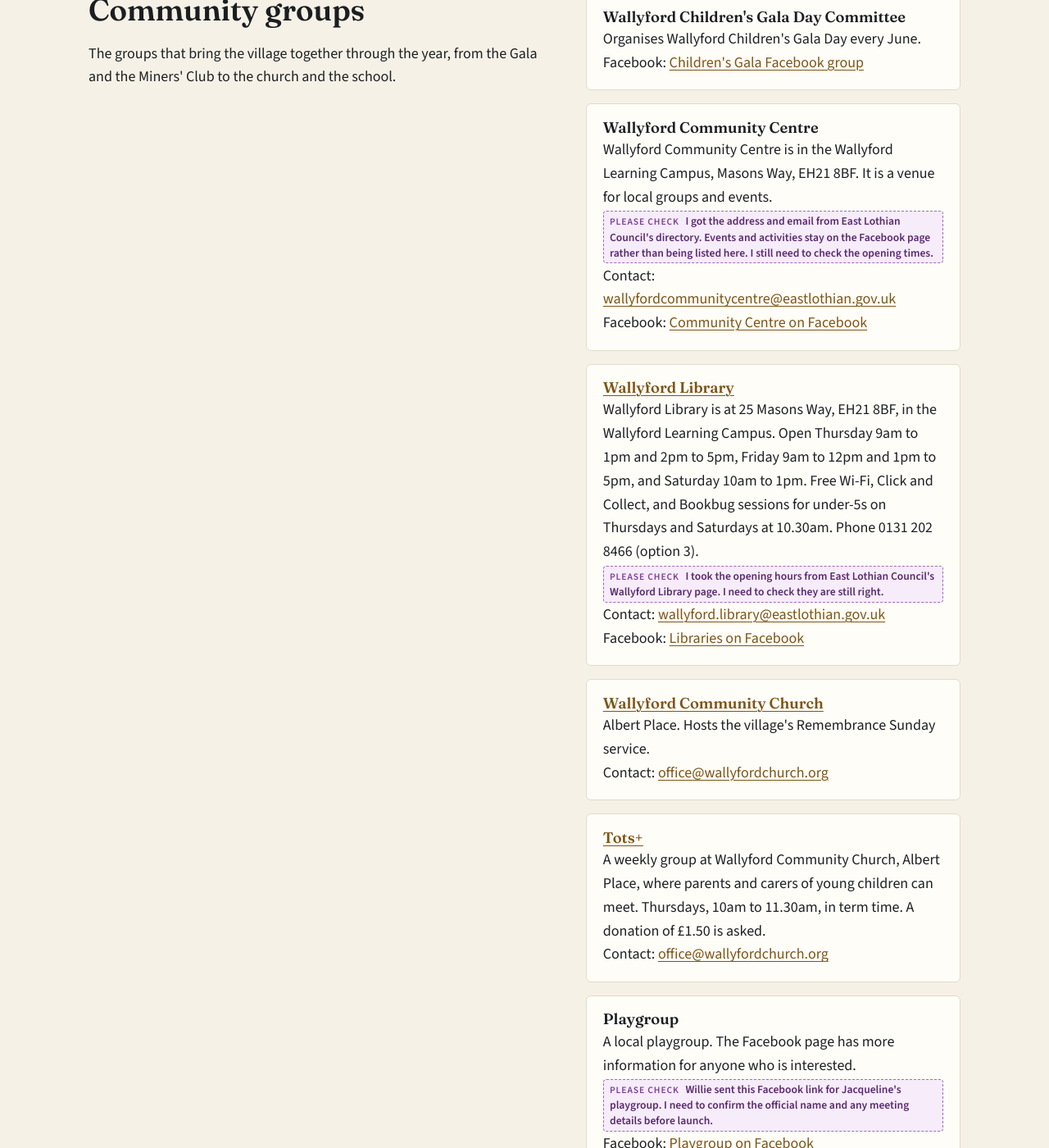
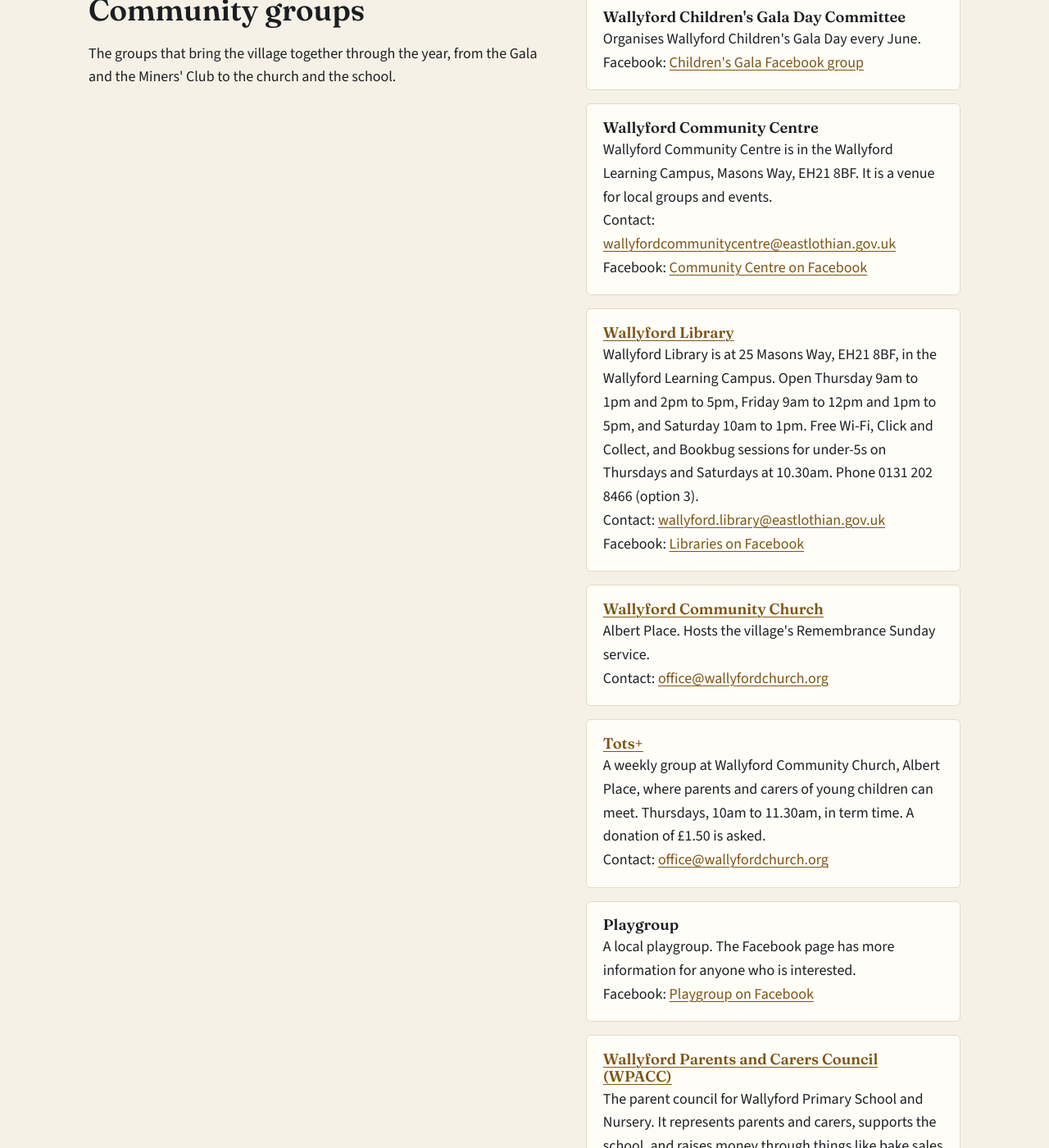
Before and after one commit to dochtie/wallyford-community-council, a Jekyll site: the page built from groups.html, in a window 1280 px wide and 1400 px high, scrolled down 399 px. Shown: the whole window at 82% size. Built offline with Jekyll 4.4.1, drawn with Linux system fonts in a browser that asks for light colours.

Commit message:
Remove the remaining Please check notes from the Local groups page
The Chair is happy with the Community Centre, Library and Playgroup entries.

Co-Authored-By: Claude Opus 5.5 <noreply@anthropic.com>
Claude-Session: https://claude.ai/code/session_01AHWgmtPS6DFe4dPdme7KPj

```diff
--- a/_data/groups.yml
+++ b/_data/groups.yml
@@ -22,7 +22,6 @@ community:
     link: ""
     facebook: "https://www.facebook.com/share/14tafFaeGJb/"
     facebook_label: "Community Centre on Facebook"
-    check: "I got the address and email from East Lothian Council's directory. Events and activities stay on the Facebook page rather than being listed here. I still need to check the opening times."
 
   - name: "Wallyford Library"
     about: "Wallyford Library is at 25 Masons Way, EH21 8BF, in the Wallyford Learning Campus. Open Thursday 9am to 1pm and 2pm to 5pm, Friday 9am to 12pm and 1pm to 5pm, and Saturday 10am to 1pm. Free Wi-Fi, Click and Collect, and Bookbug sessions for under-5s on Thursdays and Saturdays at 10.30am. Phone 0131 202 8466 (option 3)."
@@ -30,7 +29,6 @@ community:
     link: "https://www.eastlothian.gov.uk/libraries-leisure-and-tourism/libraries/east-lothian-libraries/wallyford-library"
     facebook: "https://www.facebook.com/share/18SJvTXJWd/"
     facebook_label: "Libraries on Facebook"
-    check: "I took the opening hours from East Lothian Council's Wallyford Library page. I need to check they are still right."
 
   - name: "Wallyford Community Church"
     about: "Albert Place. Hosts the village's Remembrance Sunday service."
@@ -48,7 +46,6 @@ community:
     link: ""
     facebook: "https://www.facebook.com/share/19enn2CUpU/"
     facebook_label: "Playgroup on Facebook"
-    check: "Willie sent this Facebook link for Jacqueline's playgroup. I need to confirm the official name and any meeting details before launch."
 
   - name: "Wallyford Parents and Carers Council (WPACC)"
     about: "The parent council for Wallyford Primary School and Nursery. It represents parents and carers, supports the school, and raises money through things like bake sales and discos. Everyone is welcome at its meetings, and you don't need to be a member. Meetings are on the first Tuesday of the month, 6pm to 7.30pm, in school."
```
